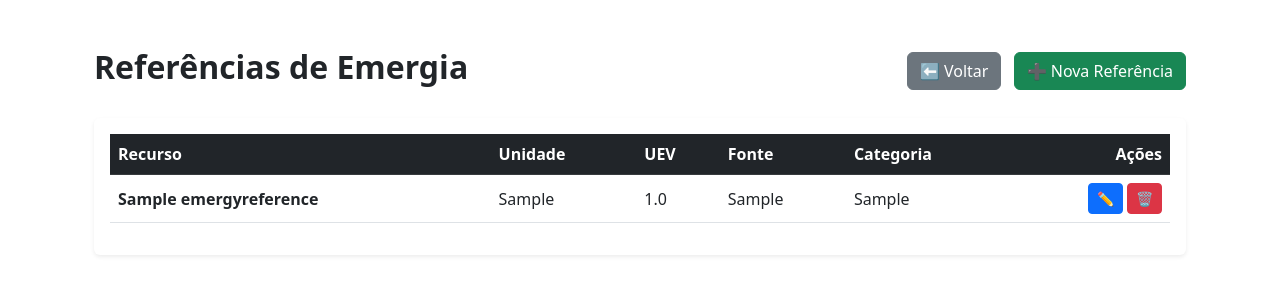
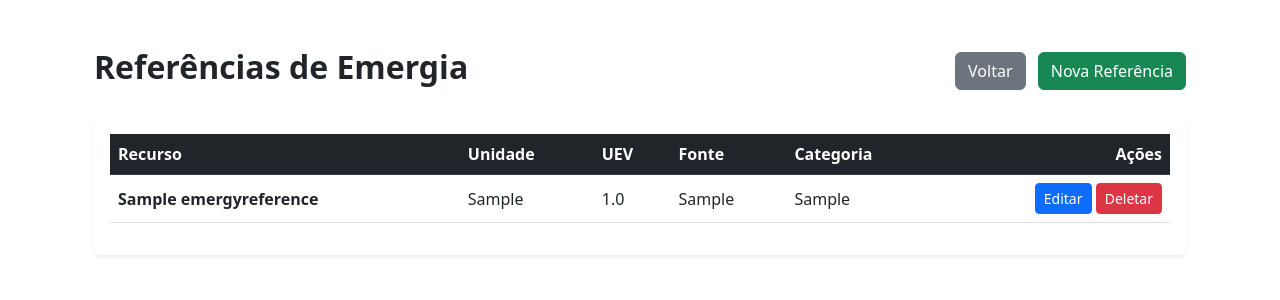
Before and after one commit to GustavoMSandoval/Projeto-APS-SCALE, a Django app: page /admin-panel/emergy/ in a window 1280 px wide. Shown: the part 56-356 px from the top of the page. Run offline with Django 5.2, Linux system fonts and the light colour scheme; a user stored in the database is signed in; tables that the repository leaves empty hold one stand-in row (values such as "Sample post").

Commit message:
feat: tirendo os emojis

```diff
--- a/panel_admin/templates/panel_admin/emergy_form.html
+++ b/panel_admin/templates/panel_admin/emergy_form.html
@@ -62,7 +62,7 @@
 
                 <div class="d-flex justify-content-end mt-4">
                     <button type="submit" class="btn btn-success">
-                        💾 Salvar
+                        Salvar
                     </button>
                 </div>
 
--- a/panel_admin/templates/panel_admin/emergy_list.html
+++ b/panel_admin/templates/panel_admin/emergy_list.html
@@ -18,11 +18,11 @@
 
         <div>
             <a href="{% url 'admin_dashboard' %}" class="btn btn-secondary me-2">
-                ⬅ Voltar
+                Voltar
             </a>
 
             <a href="{% url 'emergy_create' %}" class="btn btn-success">
-                ➕ Nova Referência
+                Nova Referência
             </a>
         </div>
     </div>
@@ -53,20 +53,20 @@
 
                         <td class="text-end">
                             <a href="{% url 'emergy_edit' item.id %}" class="btn btn-sm btn-primary">
-                                ✏️
+                                Editar
                             </a>
 
                             <a href="{% url 'emergy_delete' item.id %}"
                                class="btn btn-sm btn-danger"
                                onclick="return confirm('Tem certeza que deseja excluir?')">
-                                🗑️
+                                Deletar
                             </a>
                         </td>
                     </tr>
                     {% empty %}
                     <tr>
                         <td colspan="6" class="text-center text-muted">
-                            Nenhuma referência cadastrada 😢
+                            Nenhuma referência cadastrada
                         </td>
                     </tr>
                     {% endfor %}
--- a/panel_admin/templates/panel_admin/project.html
+++ b/panel_admin/templates/panel_admin/project.html
@@ -49,7 +49,7 @@
 
                             <a href="{% url 'project_edit' p.id %}"
                                class="btn btn-sm btn-primary">
-                                ✏️
+                                Editar
                             </a>
                         </td>
                     </tr>
@@ -57,7 +57,7 @@
                     {% empty %}
                     <tr>
                         <td colspan="4" class="text-center text-muted">
-                            Nenhum projeto encontrado 😢
+                            Nenhum projeto encontrado
                         </td>
                     </tr>
                     {% endfor %}
--- a/panel_admin/templates/panel_admin/project_form.html
+++ b/panel_admin/templates/panel_admin/project_form.html
@@ -8,7 +8,7 @@
         <h2 class="fw-bold">Editar Projeto</h2>
 
         <a href="{% url 'project' %}" class="btn btn-secondary">
-            ⬅ Voltar
+            Voltar
         </a>
     </div>
 
@@ -39,7 +39,7 @@
         </div>
 
         <button class="btn btn-success">
-            💾 Salvar
+            Salvar
         </button>
     </form>
 
--- a/panel_admin/templates/panel_admin/user_form.html
+++ b/panel_admin/templates/panel_admin/user_form.html
@@ -6,7 +6,7 @@
 
     <div class="d-flex justify-content-between align-items-center mb-4">
         <h2 class="fw-bold">Editar Usuário</h2>
-        <a href="{% url 'users' %}" class="btn btn-secondary">⬅ Voltar</a>
+        <a href="{% url 'users' %}" class="btn btn-secondary">Voltar</a>
     </div>
 
     <div class="card shadow-sm border-0">
@@ -43,7 +43,7 @@
 
                 <div class="d-flex justify-content-end mt-4">
                     <button type="submit" class="btn btn-success">
-                        💾 Salvar Alterações
+                        Salvar Alterações
                     </button>
                 </div>
 
--- a/panel_admin/templates/panel_admin/users.html
+++ b/panel_admin/templates/panel_admin/users.html
@@ -35,14 +35,14 @@
 
                         <td class="text-end">
                             <a href="{% url 'user_edit' u.id %}" class="btn btn-sm btn-primary">
-                                ✏️ Editar
+                                Editar
                             </a>
                         </td>
                     </tr>
                     {% empty %}
                     <tr>
                         <td colspan="3" class="text-center text-muted">
-                            Nenhum usuário encontrado 😢
+                            Nenhum usuário encontrado
                         </td>
                     </tr>
                     {% endfor %}
```
